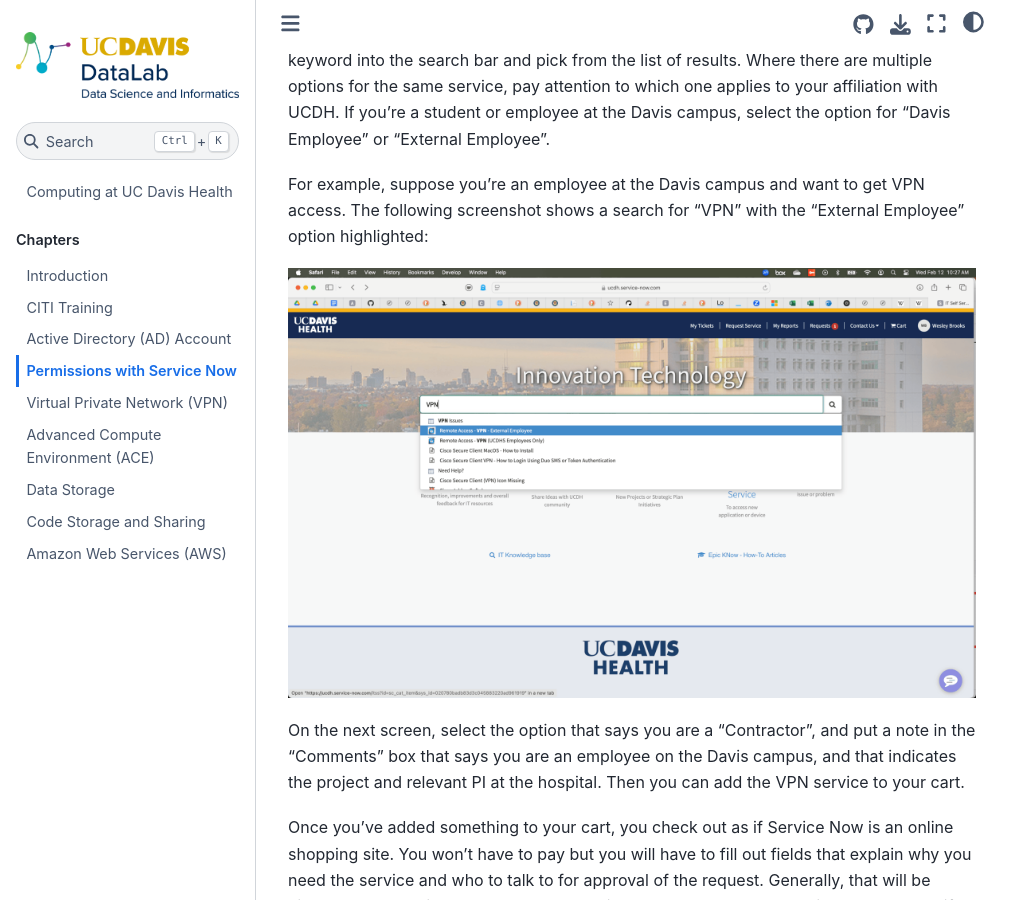
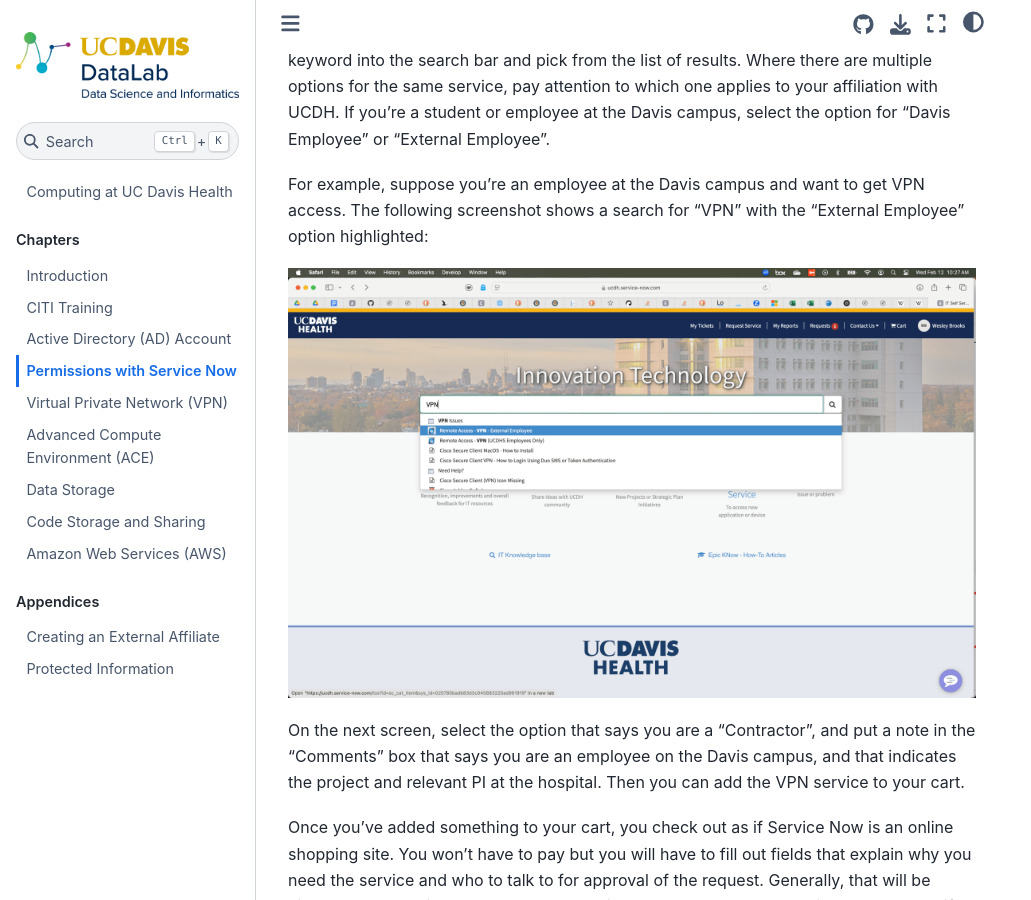
Before and after one commit to ucdavisdatalab/workshop_ucdh_onboarding, a Jupyter Book: the page built from chapters/04_service_now.md, in a window 1280 px wide and 900 px high, scrolled down 336 px. Shown: the whole window, without its empty margins (0-1031 px from the left). Built offline with Jupyter Book 1.0.4 settings and Sphinx 7.4.7 and the Sphinx Book theme 1.1.4, drawn with Linux system fonts in a browser that asks for light colours; pages that are not in the unit, such as notebooks, are missing from menus; some of the changed lines change nothing that is shown.

Commit message:
updated chapter locations in TOC

```diff
--- a/_toc.yml
+++ b/_toc.yml
@@ -22,5 +22,5 @@
     - file: chapters/09_aws
   - caption: Appendices
     chapters:
-      - file: chapters/appendix_order_external_affiliate
-      - file: chapters/appendix_protected_information
+      - file: chapters/appendix/appendix_order_external_affiliate
+      - file: chapters/appendix/appendix_protected_information
```
